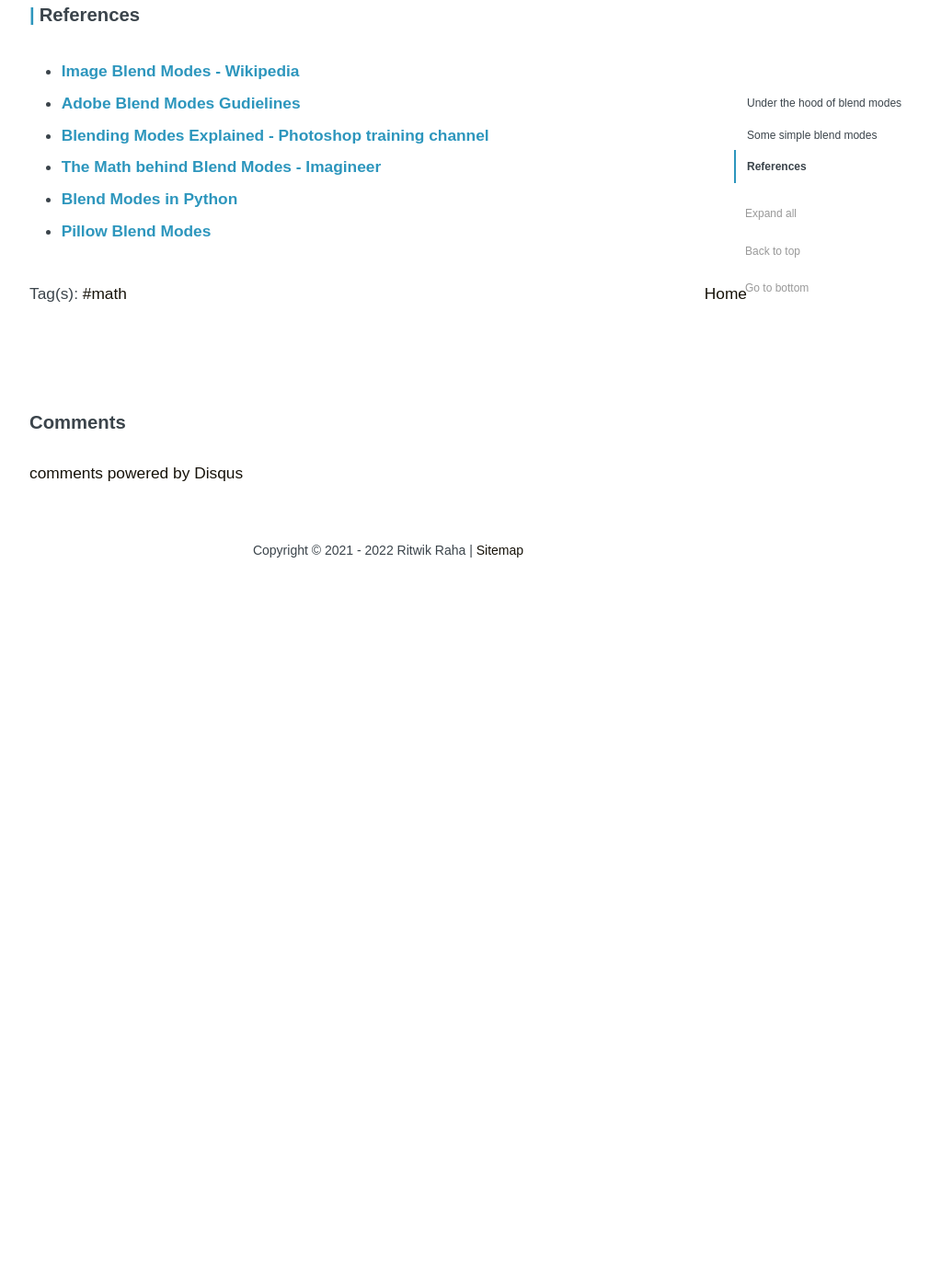
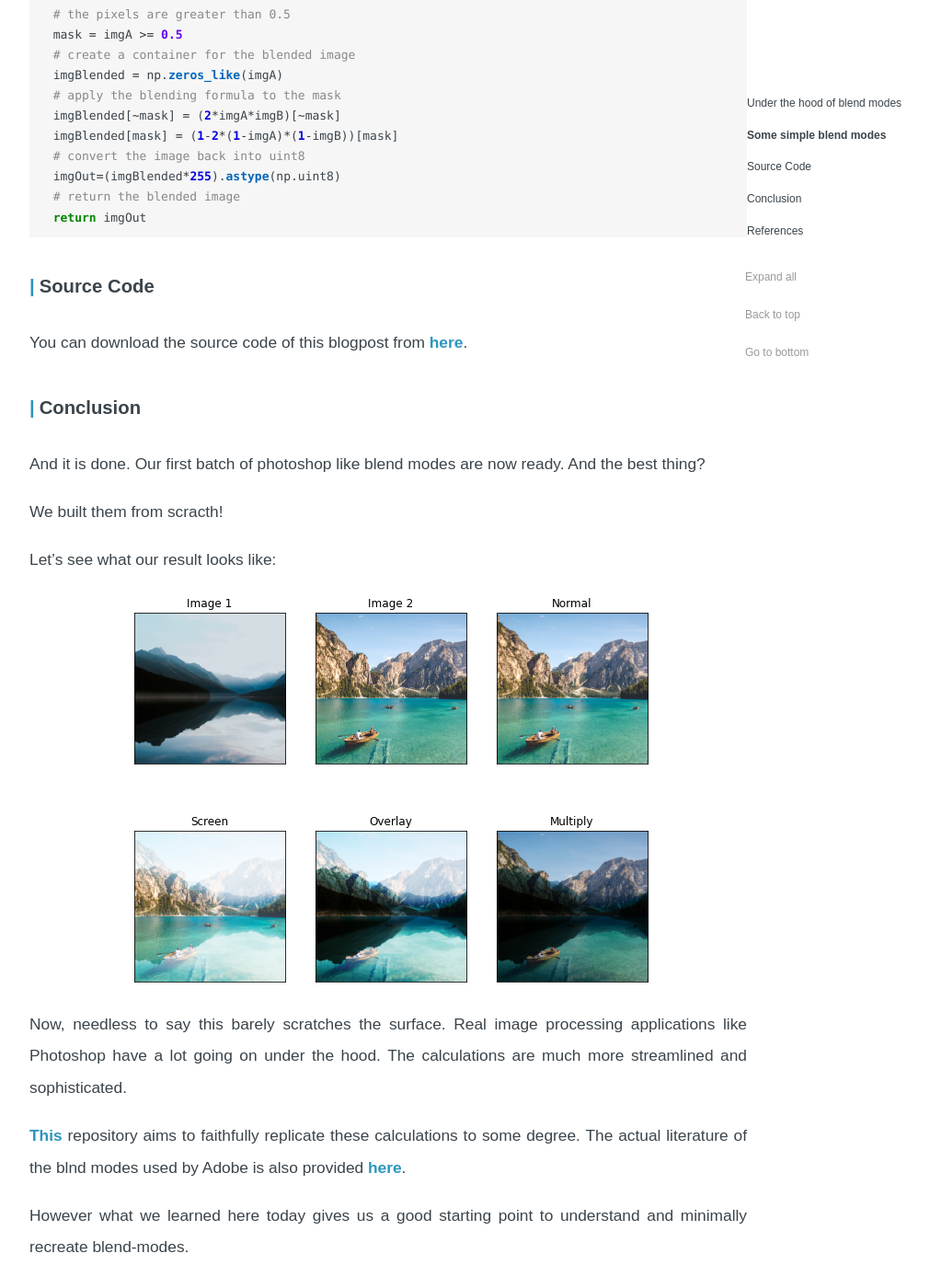
Before and after one commit to ritwikraha/ritwikraha.github.io, a Jekyll site: the page built from _posts/2021-11-9-Photoshop-Math.md, in a window 1280 px wide and 1400 px high, scrolled down 4246 px. Shown: the whole window at 92% size, without its empty margins (218-1229 px from the left). Built offline with Jekyll 4.4.1, drawn with Linux system fonts in a browser that asks for light colours; formulas are drawn with MathJax 3; comment, search, counter and statistics services are not loaded; before the commit the page ends 4876 px from its top, so only the background shows below that; some of the changed text lies outside the part shown.

Commit message:
new images and texts

````diff
--- a/_posts/2021-11-9-Photoshop-Math.md
+++ b/_posts/2021-11-9-Photoshop-Math.md
@@ -1,13 +1,13 @@
 ---
 
 layout: post
-title:  "The math of Photoshop Blend Modes"
+title:  "The Math of Photoshop Blend Modes"
 author: "Ritwik Raha"
 prev_title: false
 prev_link: false
 next_title: false
 next_link: false
-tags: math
+tags: math, image-processing
 permalink: /math-of-photoshop-blend-modes
 
 ---
@@ -38,6 +38,16 @@ As we devise different functions we will create different blend modes. Sounds si
 Let us go through some blend modes and understand how they work:
 
 ### Some simple blend modes
+
+In this blog we will look at four simple blend modes:
+
+1. Normal
+2. Multiply
+3. Screen
+4. Overlay
+
+We will also cover the mathematical intution for these modes and how to easily code them up using python.
+
 
 **Normal**
 
@@ -111,7 +121,7 @@ Life is not seen in only light and dark and neither are images. While darkening
 When the pixels of the first image is dark the pixels of the composite image is darker, when the pixels of the first image is light the pixels of the composite image is lighter. Usually the threshold is set at 0.5. The formula can be expressed as:
 
 $$f(x,y) = \begin{cases}
-    2xy, & \text{if x<0.5}.\\
+    2xy, & \text{if $x<0.5$}.\\
     1-2(1-a)(1-b), & \text{otherwise}.
   \end{cases}$$
 
@@ -132,6 +142,28 @@ def overlay(imgA,imgB):
   # return the blended image
   return imgOut
 ```
+### Source Code
+
+You can download the source code of this blogpost from [here]().
+
+
+### Conclusion
+
+And it is done. Our first batch of photoshop like blend modes are now ready. And the best thing?
+
+We built them from scracth!
+
+Let's see what our result looks like:
+
+![blend-modes-result]({{site.url}}/assets/post_images/4post/output.png)
+
+Now, needless to say this barely scratches the surface. Real image processing applications like Photoshop have a lot going on under the hood. The calculations are much more streamlined and sophisticated.
+
+[This](https://github.com/flrs/blend_modes) repository aims to faithfully replicate these calculations to some degree. The actual literature of the blnd modes used by Adobe is also provided [here](https://www.adobe.com/content/dam/acom/en/devnet/pdf/pdf_reference_archive/blend_modes.pdf).
+
+However what we learned here today gives us a good starting point to understand and minimally recreate blend-modes.
+
+
 ### References
 
 - [Image Blend Modes - Wikipedia](https://en.wikipedia.org/wiki/Blend_modes)
````
